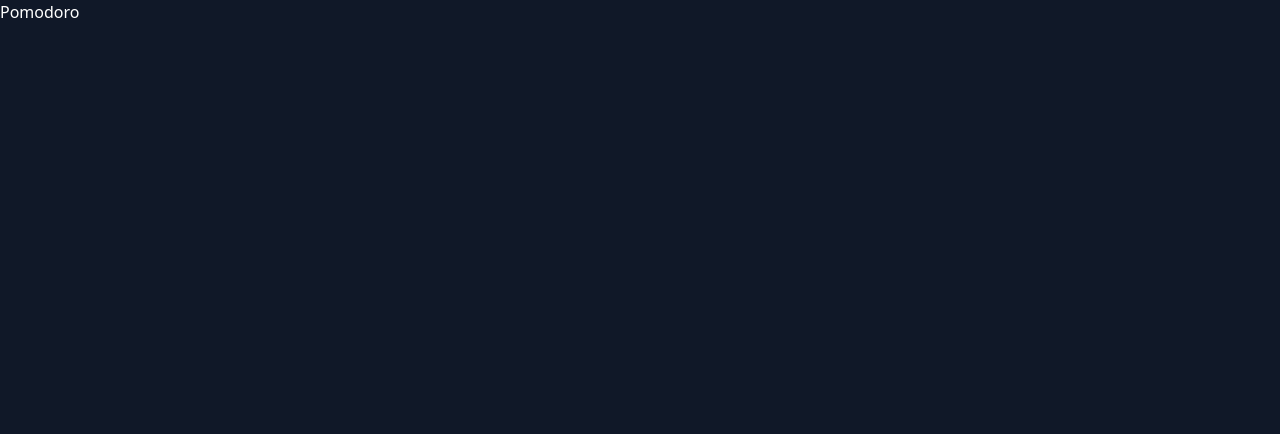
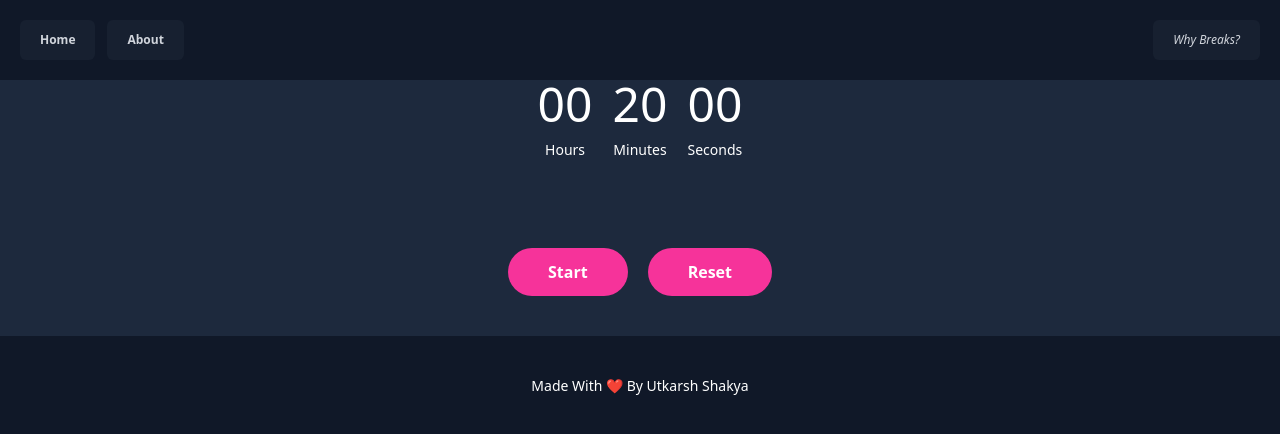
Before and after one commit to utkarshakya/Respiro, a React (Vite) app: page /pomodoro in a window 1280 px wide. Shown: the top 434 px of the page. Built offline with nearby package versions, Linux system fonts and the light colour scheme.

Commit message:
feat: implement useTimer hook and integrate it into Pomodoro component

```diff
--- a/src/components/index.js
+++ b/src/components/index.js
@@ -3,5 +3,6 @@ import CustomTimer from "./CustomTimer";
 import Heading from "./Heading";
 import Navbar from "./Navbar"
 import Footer from "./Footer";
+import useTimer from "./useTimer"
 
-export {Card, CustomTimer, Heading, Navbar, Footer}
+export {Card, CustomTimer, Heading, Navbar, Footer, useTimer}
--- /dev/null
+++ b/src/components/useTimer.js
@@ -0,0 +1,40 @@
+import { useState, useEffect } from "react";
+
+function useTimer(initialDuration) {
+  const [secondsLeft, setSecondsLeft] = useState(initialDuration);
+  const [isRunning, setIsRunning] = useState(false);
+
+  useEffect(() => {
+    if (!isRunning) return;
+
+    const interval = setInterval(() => {
+      setSecondsLeft((prev) => {
+        if (prev <= 1) {
+          clearInterval(interval);
+          setIsRunning(false);
+          return 0;
+        }
+        return prev - 1;
+      });
+    }, 1000);
+
+    return () => clearInterval(interval);
+  }, [isRunning]);
+
+  const start = () => setIsRunning(true);
+  const pause = () => setIsRunning(false);
+  const reset = () => setSecondsLeft(initialDuration);
+
+  const pad = (num) => String(num).padStart(2, "0");
+
+  const formatTime = () => {
+    const hours = pad(Math.floor(secondsLeft / 3600));
+    const minutes = pad(Math.floor((secondsLeft % 3600) / 60));
+    const seconds = pad(secondsLeft % 60);
+    return { hours, minutes, seconds };
+  };
+
+  return { formatTime, start, pause, reset, isRunning, secondsLeft };
+}
+
+export default useTimer;
--- a/src/pages/Timers/Pomodoro.jsx
+++ b/src/pages/Timers/Pomodoro.jsx
@@ -1,9 +1,52 @@
-import React from 'react'
+import React, { useEffect, useState } from "react";
+import { Footer, useTimer, Navbar } from "../../components";
 
 function Pomodoro() {
+  const { formatTime, start, pause, reset, isRunning } = useTimer(
+    20 * 60
+  );
+
+  const { hours, minutes, seconds } = formatTime();
+
   return (
-    <div>Pomodoro</div>
-  )
+    <>
+      <Navbar />
+      <div className="w-screen max-w-7xl flex flex-col items-center gap-5 bg-slate-800 mx-auto px-5 md:px-20">
+        <div className="w-full h-full flex flex-col gap-5">
+          {/* Timer */}
+          <div className="w-fit mx-auto grid grid-cols-3 text-center mb-10 gap-5">
+            <div className="grid grid-rows-2 gap-3">
+              <span className="text-5xl">{hours}</span>
+              <span className="text-sm">Hours</span>
+            </div>
+            <div className="grid grid-rows-2 gap-3">
+              <span className="text-5xl">{minutes}</span>
+              <span className="text-sm">Minutes</span>
+            </div>
+            <div className="grid grid-rows-2 gap-3">
+              <span className="text-5xl">{seconds}</span>
+              <span className="text-sm">Seconds</span>
+            </div>
+          </div>
+          <div className="w-fit mx-auto flex gap-5">
+            <button
+              className="w-fit mx-auto mb-10 rounded-full px-10 hover:px-12 transition-padding ease-in-out duration-300 cursor-pointer py-3 font-semibold bg-pink-500 hover:bg-pink-700"
+              onClick={!isRunning ? start : pause}
+            >
+              {!isRunning ? "Start" : "Pause"}
+            </button>
+            <button
+              className="w-fit mx-auto mb-10 rounded-full px-10 hover:px-12 transition-padding ease-in-out duration-300 cursor-pointer py-3 font-semibold bg-pink-500 hover:bg-pink-700"
+              onClick={reset}
+            >
+              {"Reset"}
+            </button>
+          </div>
+        </div>
+      </div>
+      <Footer />
+    </>
+  );
 }
 
-export default Pomodoro
+export default Pomodoro;
--- a/src/styles/output.css
+++ b/src/styles/output.css
@@ -35,14 +35,10 @@
     --text-xl--line-height: calc(1.75 / 1.25);
     --text-2xl: 1.5rem;
     --text-2xl--line-height: calc(2 / 1.5);
-    --text-3xl: 1.875rem;
-    --text-3xl--line-height: calc(2.25 / 1.875);
     --text-4xl: 2.25rem;
     --text-4xl--line-height: calc(2.5 / 2.25);
     --text-5xl: 3rem;
     --text-5xl--line-height: 1;
-    --text-6xl: 3.75rem;
-    --text-6xl--line-height: 1;
     --text-7xl: 4.5rem;
     --text-7xl--line-height: 1;
     --font-weight-semibold: 600;
@@ -51,8 +47,6 @@
     --radius-md: 0.375rem;
     --ease-in-out: cubic-bezier(0.4, 0, 0.2, 1);
     --animate-pulse: pulse 2s cubic-bezier(0.4, 0, 0.6, 1) infinite;
-    --default-transition-duration: 150ms;
-    --default-transition-timing-function: cubic-bezier(0.4, 0, 0.2, 1);
     --default-font-family: var(--font-sans);
     --default-font-feature-settings: var(--font-sans--font-feature-settings);
     --default-font-variation-settings: var(
@@ -296,9 +290,6 @@
   .grid-cols-3 {
     grid-template-columns: repeat(3, minmax(0, 1fr));
   }
-  .grid-rows-1 {
-    grid-template-rows: repeat(1, minmax(0, 1fr));
-  }
   .grid-rows-2 {
     grid-template-rows: repeat(2, minmax(0, 1fr));
   }
@@ -338,6 +329,13 @@
   .gap-x-5 {
     column-gap: calc(var(--spacing) * 5);
   }
+  .space-x-5 {
+    :where(& > :not(:last-child)) {
+      --tw-space-x-reverse: 0;
+      margin-inline-start: calc(calc(var(--spacing) * 5) * var(--tw-space-x-reverse));
+      margin-inline-end: calc(calc(var(--spacing) * 5) * calc(1 - var(--tw-space-x-reverse)));
+    }
+  }
   .gap-y-2 {
     row-gap: calc(var(--spacing) * 2);
   }
@@ -353,10 +351,6 @@
   .border {
     border-style: var(--tw-border-style);
     border-width: 1px;
-  }
-  .border-2 {
-    border-style: var(--tw-border-style);
-    border-width: 2px;
   }
   .bg-blue-700 {
     background-color: var(--color-blue-700);
@@ -428,10 +422,6 @@
     font-size: var(--text-2xl);
     line-height: var(--tw-leading, var(--text-2xl--line-height));
   }
-  .text-3xl {
-    font-size: var(--text-3xl);
-    line-height: var(--tw-leading, var(--text-3xl--line-height));
-  }
   .text-4xl {
     font-size: var(--text-4xl);
     line-height: var(--tw-leading, var(--text-4xl--line-height));
@@ -439,10 +429,6 @@
   .text-5xl {
     font-size: var(--text-5xl);
     line-height: var(--tw-leading, var(--text-5xl--line-height));
-  }
-  .text-6xl {
-    font-size: var(--text-6xl);
-    line-height: var(--tw-leading, var(--text-6xl--line-height));
   }
   .text-7xl {
     font-size: var(--text-7xl);
@@ -509,11 +495,6 @@
   .outline {
     outline-style: var(--tw-outline-style);
     outline-width: 1px;
-  }
-  .transition-all {
-    transition-property: all;
-    transition-timing-function: var(--tw-ease, var(--default-transition-timing-function));
-    transition-duration: var(--tw-duration, var(--default-transition-duration));
   }
   .duration-300 {
     --tw-duration: 300ms;
@@ -632,6 +613,11 @@
     opacity: 0.5;
   }
 }
+@property --tw-space-x-reverse {
+  syntax: "*";
+  inherits: false;
+  initial-value: 0;
+}
 @property --tw-border-style {
   syntax: "*";
   inherits: false;
```
